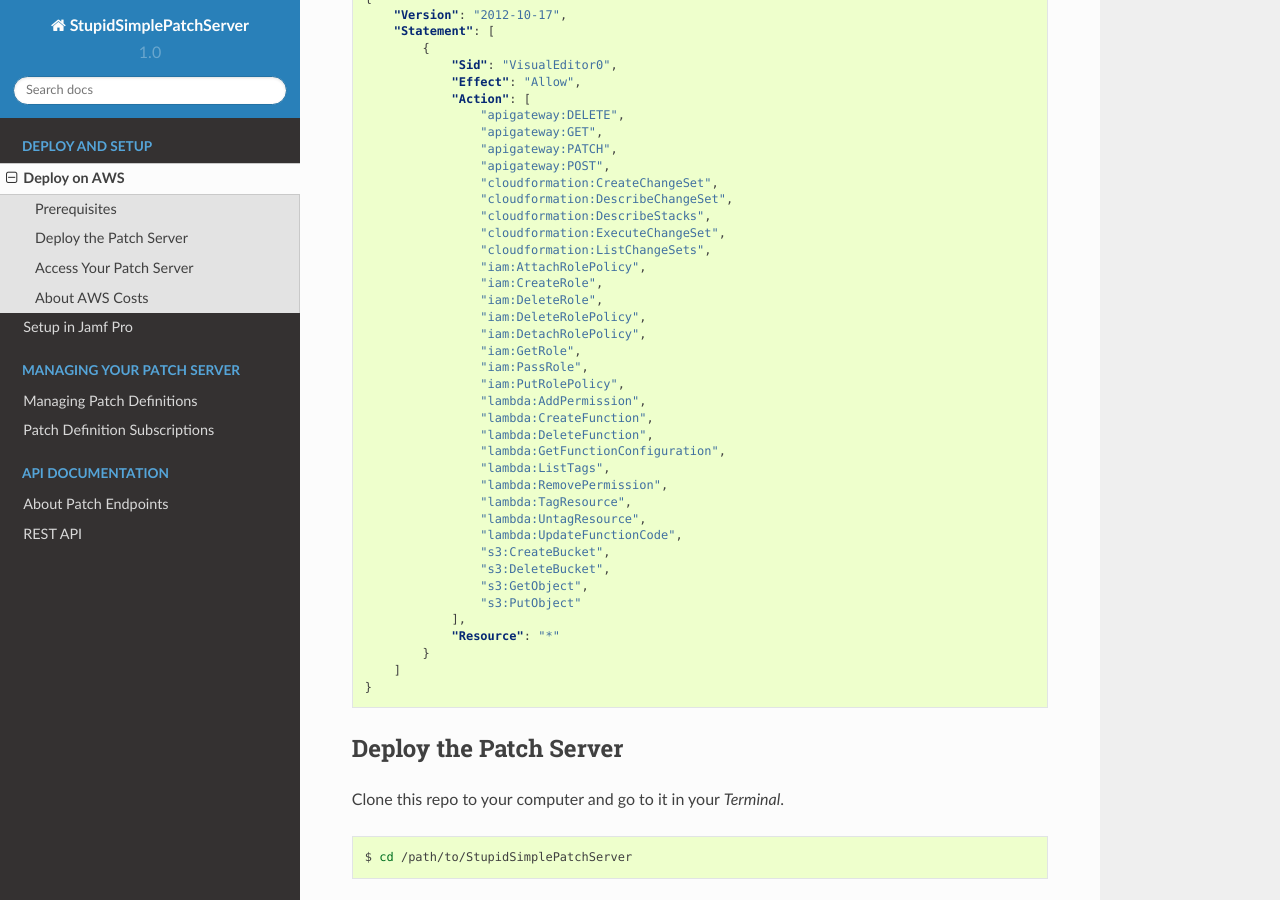
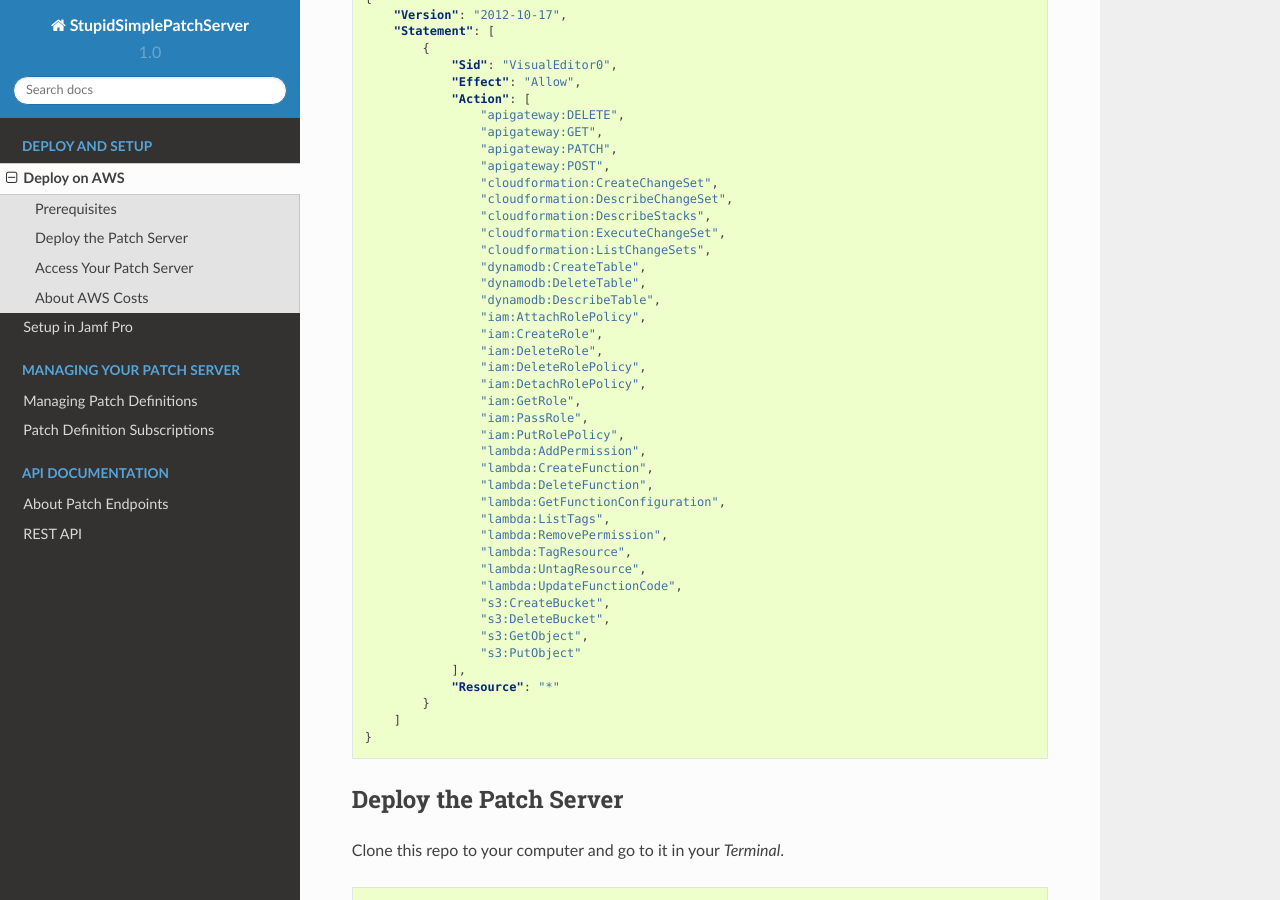
Before and after one commit to brysontyrrell/CommunityPatch, a Sphinx documentation site: the page built from docs/setup/deploy_on_aws.rst, in a window 1280 px wide and 900 px high, scrolled down 599 px. Built offline with Sphinx 7.4.7 and the Read the Docs theme 2.0.0, drawn with Linux system fonts in a browser that asks for light colours.

Commit message:
updated required IAM Role permissions

```diff
--- a/docs/setup/deploy_on_aws.rst
+++ b/docs/setup/deploy_on_aws.rst
@@ -35,6 +35,9 @@
                     "cloudformation:DescribeStacks",
                     "cloudformation:ExecuteChangeSet",
                     "cloudformation:ListChangeSets",
+                    "dynamodb:CreateTable",
+                    "dynamodb:DeleteTable",
+                    "dynamodb:DescribeTable",
                     "iam:AttachRolePolicy",
                     "iam:CreateRole",
                     "iam:DeleteRole",
```
Also changed, not shown: readme.md (+1 -1 lines).
